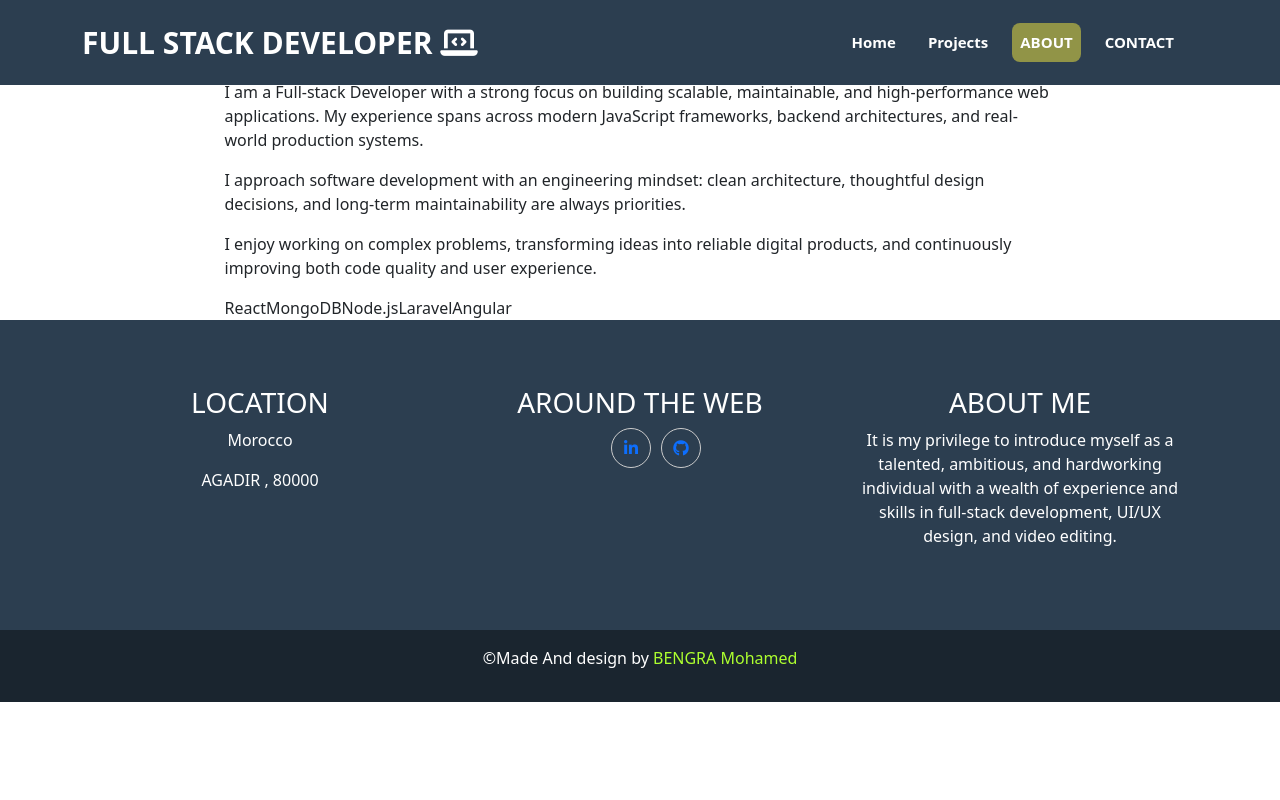
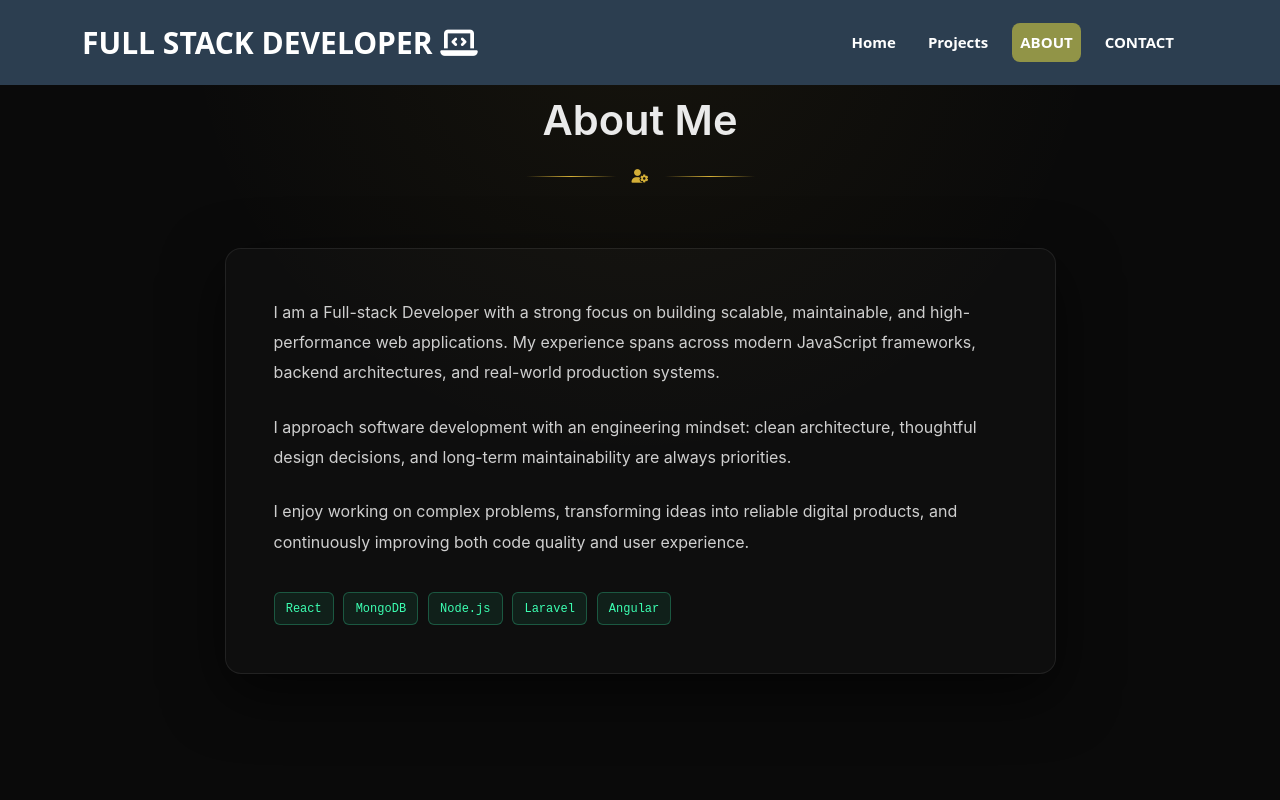
Before and after one commit to BengraMohamed/Portfolio-Angular, an Angular app: page /about in a window 1280 px wide. Shown: the top 800 px of the page. Built offline with nearby package versions, Linux system fonts and the light colour scheme.

Commit message:
Update about.component.css

```diff
--- a/src/app/about/about.component.css
+++ b/src/app/about/about.component.css
@@ -1,24 +1,87 @@
+/* ===== SECTION BASE ===== */
+.about-dev-cinematic {
+  min-height: 100vh;
+  padding: 6rem 0;
+  background:
+    radial-gradient(circle at top, rgba(212,175,55,0.06), transparent 45%),
+    #0a0a0a;
+  color: #eaeaea;
+  font-family: "Inter", system-ui, sans-serif;
+}
 
-.about-parent{
-    background-color: #919447;
+/* ===== HEADER ===== */
+.about-header {
+  text-align: center;
+  margin-bottom: 4rem;
 }
-.line{
-    width: 80px;
-    height: 4px;
-    background-color: white;
+
+.about-header h1 {
+  font-size: 2.6rem;
+  font-weight: 600;
 }
-.info{
-    margin-top: 70px;
+
+/* ===== DIVIDER ===== */
+.tech-divider {
+  margin-top: 1.5rem;
+  display: flex;
+  justify-content: center;
+  align-items: center;
+  gap: 1rem;
 }
-.info h2{
-    font-size: 40px;
+
+.tech-divider span {
+  width: 90px;
+  height: 1px;
+  background: linear-gradient(to right, transparent, #d4af37, transparent);
 }
-@media screen and (max-width:800px) {
-    .info h2{
-        font-size: 25px;
-    }
+
+.tech-divider i {
+  color: #d4af37;
+  font-size: 0.85rem;
 }
-.info-left,
-.info-right p {
-    font-size: 17px;
+
+/* ===== ABOUT CARD ===== */
+.about-card {
+  background: rgba(255,255,255,0.02);
+  border: 1px solid rgba(255,255,255,0.08);
+  border-radius: 16px;
+  padding: 3rem;
+  box-shadow: 0 20px 60px rgba(0,0,0,0.6);
 }
+
+/* ===== TEXT ===== */
+.about-text {
+  font-size: 1rem;
+  line-height: 1.9;
+  color: #cfcfcf;
+  margin-bottom: 1.5rem;
+}
+
+/* ===== SKILLS ===== */
+.about-skills {
+  margin-top: 2.2rem;
+  display: flex;
+  flex-wrap: wrap;
+  gap: 0.6rem;
+}
+
+.about-skills span {
+  font-family: "JetBrains Mono", monospace;
+  font-size: 0.75rem;
+  padding: 0.4rem 0.7rem;
+  border-radius: 6px;
+  background: rgba(60,255,178,0.08);
+  border: 1px solid rgba(60,255,178,0.25);
+  color: #3cffb2;
+}
+
+/* ===== RESPONSIVE ===== */
+@media (max-width: 768px) {
+  .about-header h1 {
+    font-size: 2rem;
+  }
+
+  .about-card {
+    padding: 2rem;
+  }
+}
```
